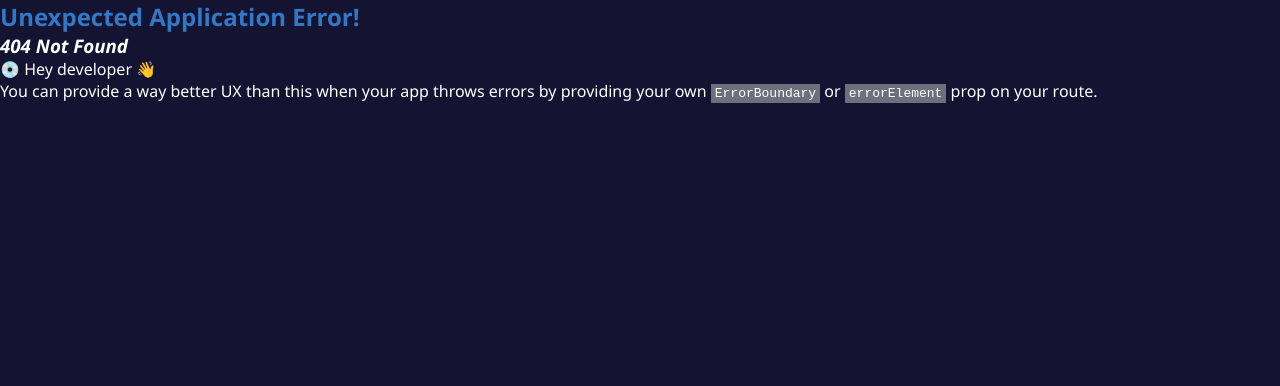
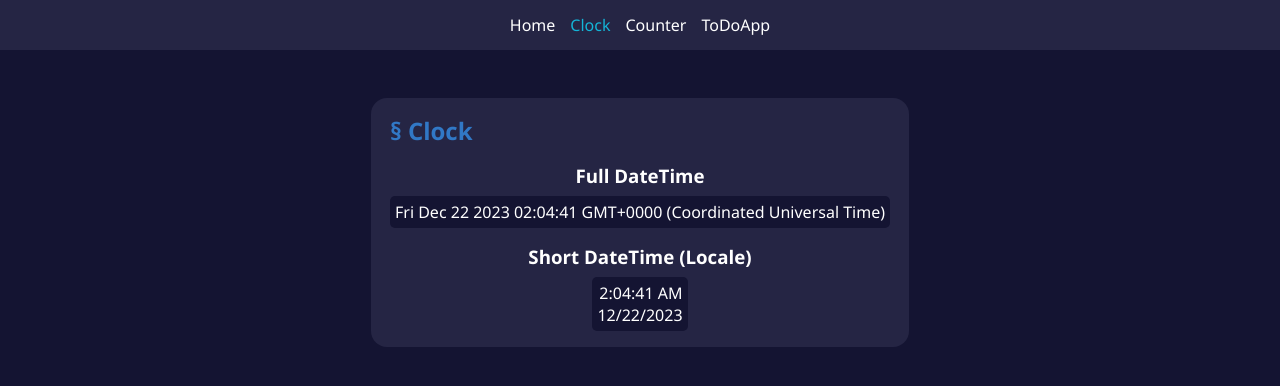
Before and after one commit to Sylbird/react-ts, a React (Vite) app: page /react-ts/Clock in a window 1280 px wide. Before the commit this address had no page. Shown: the top 386 px of the page. Built offline with nearby package versions, Linux system fonts and the light colour scheme.

Commit message:
Added simple Clock exercise.

```diff
--- a/src/assets/styles/globalStyle.ts
+++ b/src/assets/styles/globalStyle.ts
@@ -29,8 +29,9 @@ main{
   padding: 3rem 2rem 2rem 2rem;
 
   @media screen and (max-width: 767px) {
+    align-items: center;
     flex-direction: column;
-    align-items: center;
+    padding: 2rem 2rem 2rem 2rem;
   }
 }
 
@@ -73,7 +74,7 @@ body, #root {
 .card{
     background-color: rgba(37, 37, 68, 1);
     border-radius: 1rem;
-    padding: 1.3rem;
+    padding: 1rem 1.2rem 1rem 1.2rem;
     width: fit-content;
     overflow: auto;
 }
@@ -91,11 +92,11 @@ body, #root {
 .img-container {
   display: flex;
   justify-content: center;
-  margin-left: 1rem;
+  margin: 0rem 0rem 0rem 1rem;
   overflow: unset;
 
   @media screen and (max-width: 767px) {
-    margin-left: 0rem;
+    margin: 0rem 0rem 1rem 0rem;
   }
 }
 
--- /dev/null
+++ b/src/components/Clock/StyledClock.ts
@@ -0,0 +1,20 @@
+import styled from 'styled-components';
+
+export const StyledClock = styled.main`
+  h3 {
+    padding-bottom: 0.5rem;
+    text-align: center;
+  }
+`;
+
+export const SimpleClock = styled.div`
+  align-items: flex-end;
+  background-color: rgba(20, 20, 50, 1);
+  border-radius: 5px;
+  display: flex;
+  flex-direction: column;
+  margin: 0 auto;
+  max-width: fit-content;
+  padding: 5px;
+  user-select: none;
+`;
--- /dev/null
+++ b/src/components/Clock/index.tsx
@@ -0,0 +1,43 @@
+import { useCallback, useState } from 'react';
+import { SimpleClock, StyledClock } from 'src/components/Clock/StyledClock';
+import useSyncedClock from 'src/components/Clock/useSyncedClock';
+
+const Clock = () => {
+  const [dateTime, setDateTime] = useState(new Date());
+  const updateClock = useCallback(() => setDateTime(new Date()), []);
+
+  useSyncedClock(updateClock);
+
+  return (
+    <StyledClock>
+      <div className="card">
+        <div>
+          <h2>§ Clock</h2>
+        </div>
+        <div>
+          <div className="text-container">
+            <div>
+              <div>
+                <h3>Full DateTime</h3>
+              </div>
+              <SimpleClock>
+                <span>{dateTime.toString()}</span>
+              </SimpleClock>
+            </div>
+            <div>
+              <div>
+                <h3>Short DateTime (Locale)</h3>
+              </div>
+              <SimpleClock>
+                <span>{dateTime.toLocaleTimeString()}</span>
+                <span>{dateTime.toLocaleDateString()}</span>
+              </SimpleClock>
+            </div>
+          </div>
+        </div>
+      </div>
+    </StyledClock>
+  );
+};
+
+export default Clock;
--- /dev/null
+++ b/src/components/Clock/useSyncedClock.ts
@@ -0,0 +1,16 @@
+import { useEffect } from 'react';
+
+const useSyncedClock = (callback: () => void): void => {
+  useEffect(() => {
+    let timeoutId: NodeJS.Timeout;
+
+    timeoutId = setTimeout(() => {
+      callback();
+      timeoutId = setInterval(callback, 1000);
+    }, 1000 - new Date().getMilliseconds());
+
+    return () => clearTimeout(timeoutId);
+  }, [callback]);
+};
+
+export default useSyncedClock;
--- a/src/components/Home/index.tsx
+++ b/src/components/Home/index.tsx
@@ -17,6 +17,10 @@ function Home() {
               Esta pagina tiene como objetivo mostrar ejercicios realizados
               usando React + TypeScript.
             </p>
+            <div>
+              <h2>§ Clock</h2>
+              <p>Muestra la fecha y hora.</p>
+            </div>
             <div>
               <h2>§ Counter</h2>
               <p>Incrementa y decrementa el valor de un contador.</p>
--- a/src/components/Navbar/index.tsx
+++ b/src/components/Navbar/index.tsx
@@ -9,6 +9,11 @@ const NavBar: FC = () => {
         <li>
           <NavLink to={`/react-ts/`} end>
             Home
+          </NavLink>
+        </li>
+        <li>
+          <NavLink to={`/react-ts/Clock`} end>
+            Clock
           </NavLink>
         </li>
         <li>
--- a/src/router.tsx
+++ b/src/router.tsx
@@ -3,6 +3,7 @@ import Home from 'src/components/Home';
 import Counter from 'src/components/Counter';
 import Navbar from 'src/components/Navbar';
 import ToDo from 'src/components/ToDo';
+import Clock from 'src/components/Clock';
 
 const router = createBrowserRouter([
   {
@@ -19,6 +20,10 @@ const router = createBrowserRouter([
         element: <Home />
       },
       {
+        path: '/react-ts/Clock',
+        element: <Clock />
+      },
+      {
         path: '/react-ts/Counter',
         element: <Counter />
       },
```
